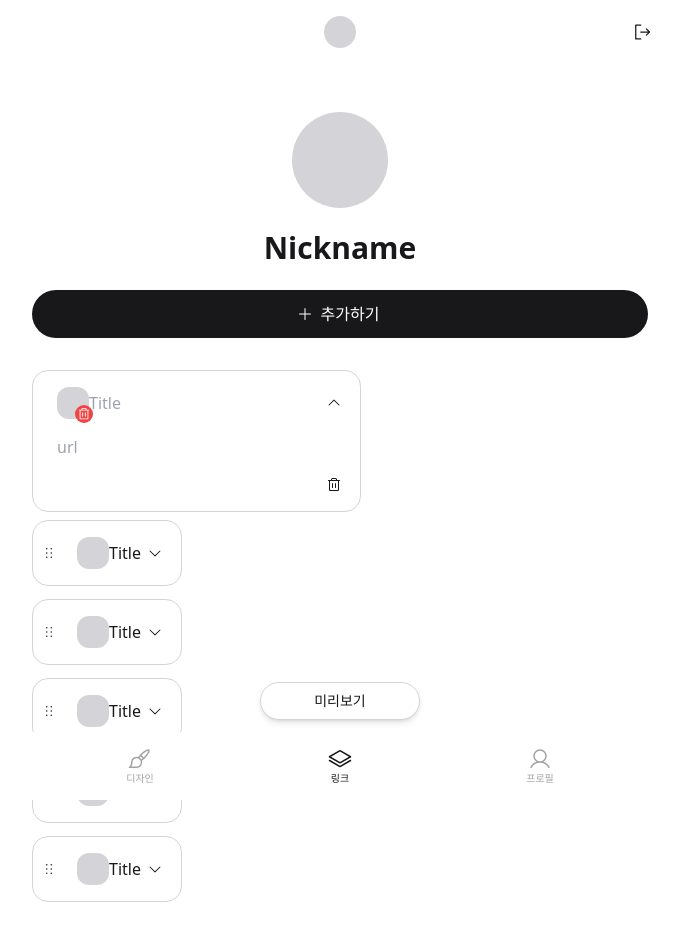
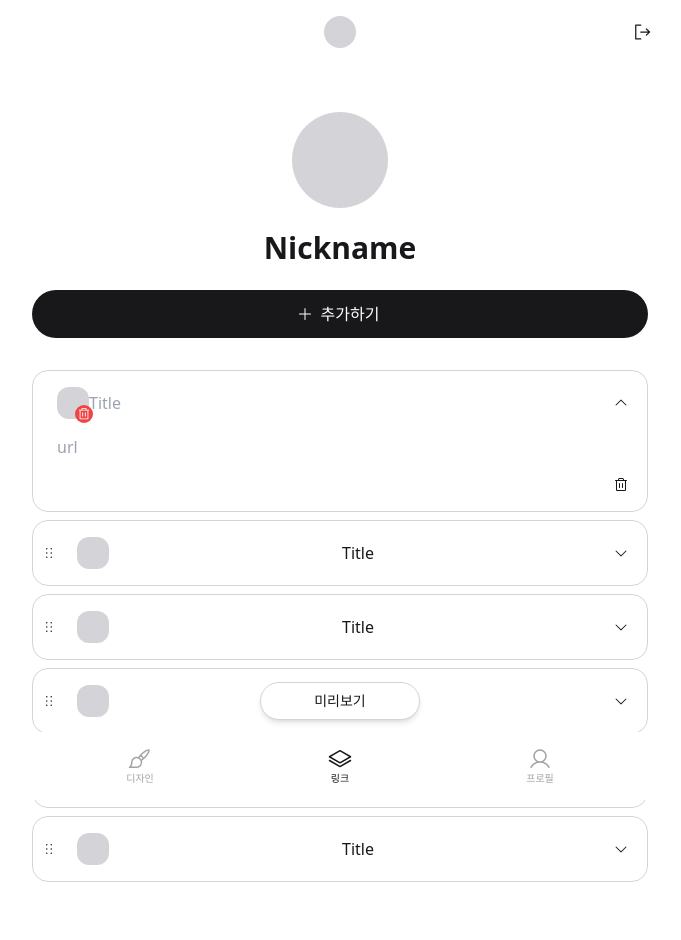
Before and after one commit to 2hundred2ne2/in_my_link, a Next.js app: page /links in a window 1280 px wide. Shown: the top 940 px of the page, without its empty margins (300-981 px from the left). Built offline with nearby package versions, Linux system fonts and the light colour scheme.

Commit message:
feat: card에 ref 추가 #27

```diff
--- a/src/components/ui/card.tsx
+++ b/src/components/ui/card.tsx
@@ -1,4 +1,6 @@
-import { ComponentPropsWithoutRef } from "react";
+import { ComponentPropsWithoutRef, forwardRef } from "react";
+
+import { cn } from "@/lib/utils";
 
 interface CardProps extends ComponentPropsWithoutRef<"div"> {
   variant?: "default" | "muted";
@@ -11,12 +13,12 @@ const variants = {
   muted: "bg-background-muted border border-transparent",
 };
 
-export function Card({ variant = "default", className, children, ...rest }: CardProps) {
-  const classNames = `${variants[variant]} ${className} inline-flex`;
-  return (
-    <div className={classNames} {...rest}>
-      {children}
-    </div>
-  );
-}
-// className 으로 padding 값 전달.
+export const Card = forwardRef<HTMLDivElement, CardProps>(
+  ({ variant = "default", className, children, ...rest }: CardProps, ref) => {
+    return (
+      <div ref={ref} className={cn(variants[variant], className)} {...rest}>
+        {children}
+      </div>
+    );
+  },
+);
```
